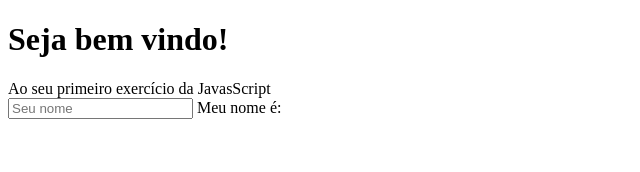
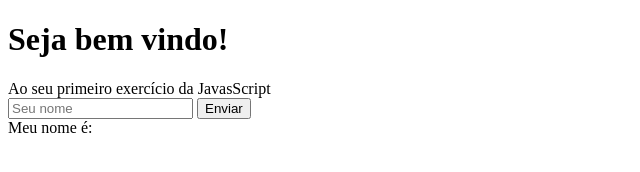
Before and after one commit to martinsgabi/Teste1, a plain HTML site: page index.html in a window 1280 px wide. Shown: the whole page, without its empty margins (0-640 px from the left). Drawn offline with Linux system fonts and the light colour scheme.

Commit message:
alteração id

```diff
--- a/index.html
+++ b/index.html
@@ -11,8 +11,10 @@
     <h1>Seja bem vindo!</h1>
     <span>Ao seu primeiro exercício da JavasScript</span>
     <div>
-        <input type="text" placeholder="Seu nome">
-        <span>Meu nome é:</span>
+        <input id="nome" type="text" placeholder="Seu nome">
+        <button id="botao">Enviar</button>
+        <br>
+        <span id="mensagem">Meu nome é:</span>
     </div>
 
 
```
